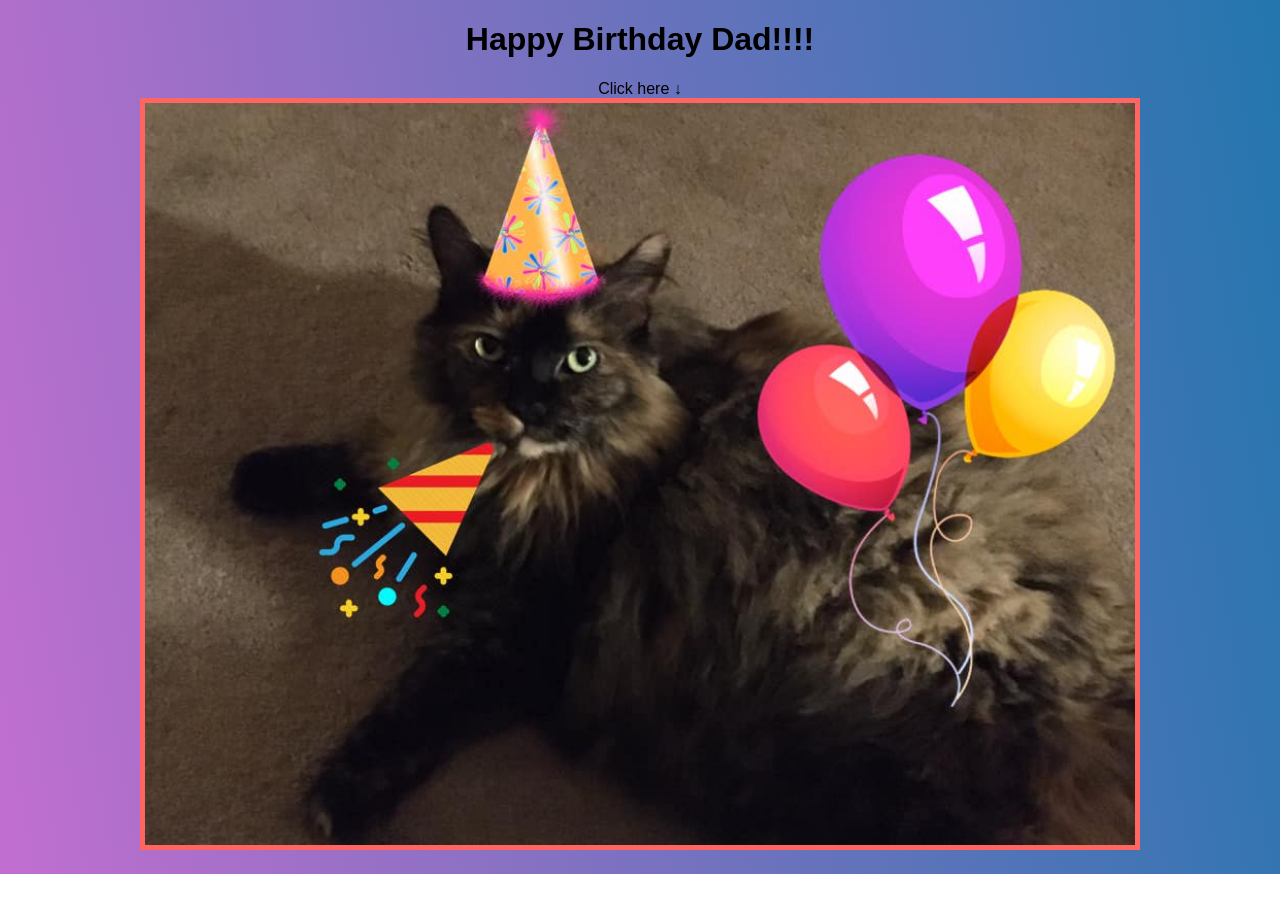
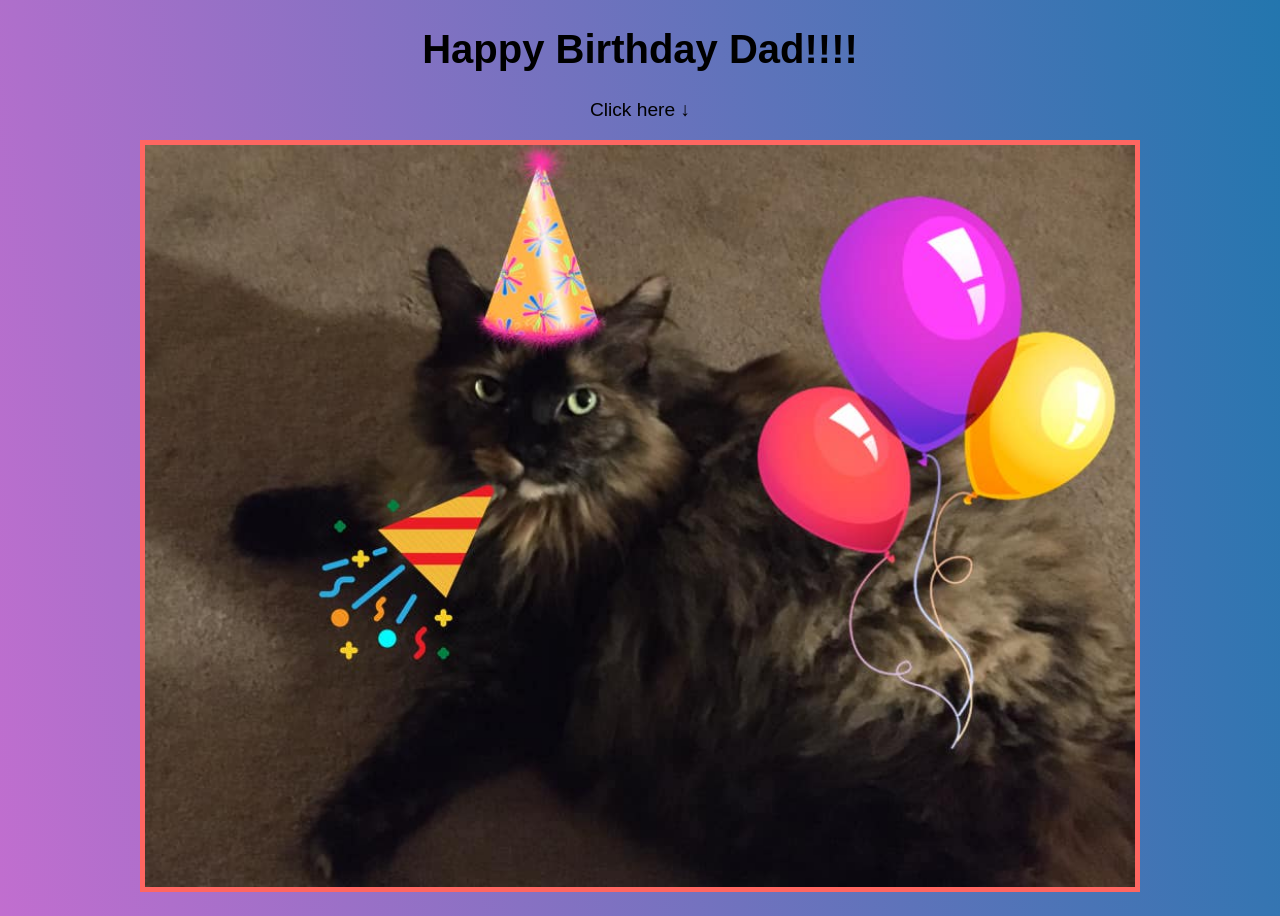
Before and after one commit to Anna-M-Thomas/dadbirthday, a plain HTML site: page index.html in a window 1280 px wide. Before the commit the page ends 874 px from the top, so only its background shows below. Drawn offline with Linux system fonts and the light colour scheme.

Commit message:
Changed font sizes

```diff
--- a/index.html
+++ b/index.html
@@ -16,7 +16,7 @@
 
 
     <section class="hero">
-    	<div id="clickdiv">Click here ↓</div>
+    	<div id="clickdiv"><p>Click here ↓</p></div>
       <img src="./src/scuffy.jpg">
     </section>
 
--- a/style.css
+++ b/style.css
@@ -11,6 +11,7 @@ html {
 
 body {
   font-family: sans-serif;
+  font-size: 16px;
   margin: 20px;
   background-image: linear-gradient(260deg, #2376ae 0%, #c16ecf 100%);
 }
@@ -29,6 +30,11 @@ img {
 }
 
 h1 {
+  font-size: 250%;
+}
+
+p {
+  font-size: 120%;
 }
 
 .wrapper {
```
